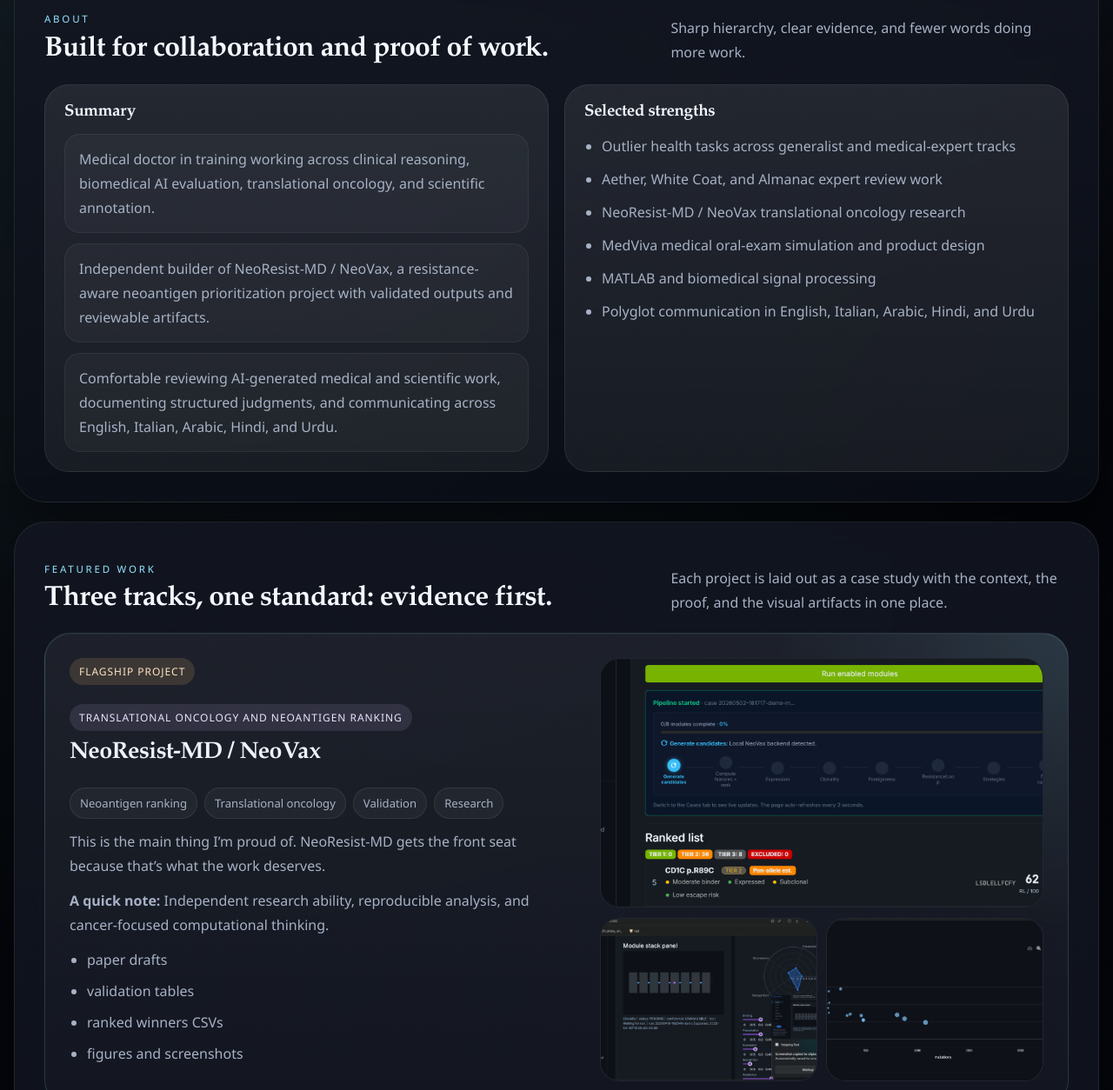
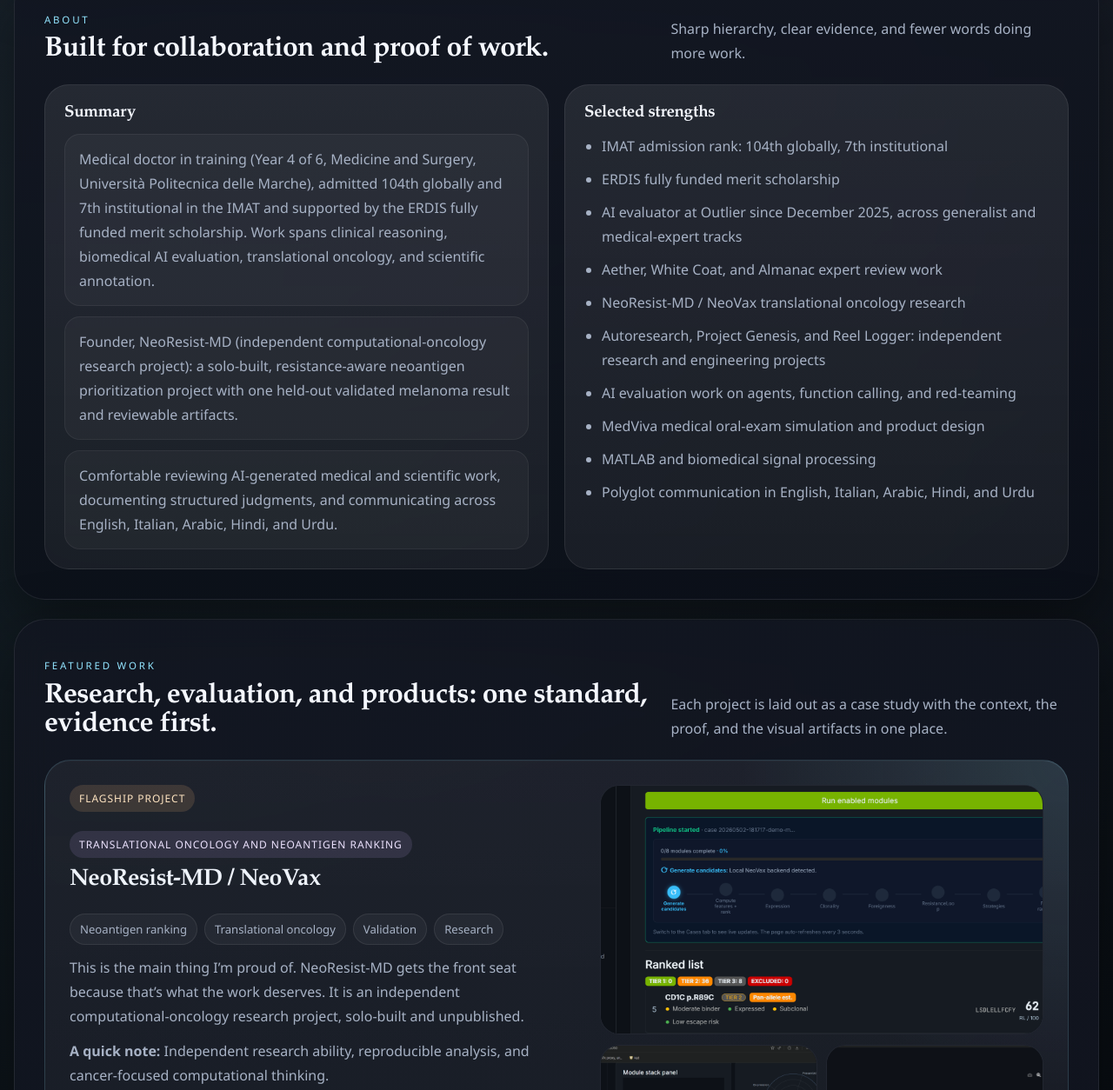
Before and after one commit to Adnan-shamim-dar/Adnan_portfolio, a plain HTML site: page index.html in a window 1280 px wide. Shown: the part 998-2252 px from the top of the page at 87% size. Drawn offline with Linux system fonts and the light colour scheme.

Commit message:
Portfolio update Oct 2026: SEO/OG fixes, caption fix, new project cards
- index.html: meta description, author, canonical, Open Graph and Twitter
  cards, wider title, static fallback in #summary/#highlights/#profile-links
- projects.json: IMAT rank and ERDIS scholarship, Year 4 of 6, Outlier since
  Dec 2025, NeoResist-MD founder descriptor; fold the nine screenshot captions
  into parent projects; add Autoresearch, Project Genesis, Reel Logger and
  AI Evaluation cards
- app.js: remove Screenshot Captions filter, show why_it_matters, try/catch
  in main(), skill tags for new cards

Co-Authored-By: Claude Opus 5.5 <noreply@anthropic.com>

```diff
--- a/app.js
+++ b/app.js
@@ -1,5 +1,8 @@
 async function loadData() {
   const response = await fetch("data/projects.json");
+  if (!response.ok) {
+    throw new Error(`Failed to load projects.json (${response.status})`);
+  }
   return response.json();
 }
 
@@ -32,8 +35,17 @@ function inferSkillTags(project) {
   if (name.includes("almanac")) {
     return ["Medical review", "Consistency checking", "Rewrite", "Outlier"];
   }
-  if (name.includes("screenshot captions")) {
-    return ["Captions", "Documentation", "Proof of work"];
+  if (name.includes("autoresearch")) {
+    return ["AI for science", "Research methods", "Provenance", "In progress"];
+  }
+  if (name.includes("genesis")) {
+    return ["Artificial life", "Simulation", "Null controls", "In progress"];
+  }
+  if (name.includes("reel logger")) {
+    return ["Agentic pipeline", "Automation", "Safety design", "Python"];
+  }
+  if (name.includes("ai evaluation")) {
+    return ["Agent evaluation", "Function calling", "Red-teaming", "Certificate"];
   }
   if (name.includes("outlier health work")) {
     return ["Health QA", "Review notes", "Proof of work"];
@@ -127,6 +139,7 @@ function renderProject(project, index) {
           <div class="caption-card">
             <div class="caption-label">${item.title}</div>
             <p>${item.caption}</p>
+            ${item.why_it_matters ? `<small><strong>Why it matters:</strong> ${item.why_it_matters}</small>` : ""}
           </div>
         `).join("")}
       </div>
@@ -156,16 +169,24 @@ function renderProject(project, index) {
 
 function renderProjects(projects) {
   const root = document.getElementById("projects");
-  const visibleProjects = projects
-    .filter((project) => !project.name.includes("Screenshot Captions"))
+  const visibleProjects = [...projects]
     .sort((a, b) => Number(b.name.includes("NeoResist-MD")) - Number(a.name.includes("NeoResist-MD")));
   root.innerHTML = visibleProjects.map((project, index) => renderProject(project, index)).join("");
 }
 
 (async function main() {
-  const data = await loadData();
-  renderSummary(data.summary);
-  renderHighlights(data.highlights);
-  renderProfileLinks(data.contact);
-  renderProjects(data.projects);
+  try {
+    const data = await loadData();
+    renderSummary(data.summary);
+    renderHighlights(data.highlights);
+    renderProfileLinks(data.contact);
+    renderProjects(data.projects);
+  } catch (error) {
+    // The static fallback in index.html stays in place if the data fails to load.
+    console.error("Could not load portfolio data:", error);
+    const root = document.getElementById("projects");
+    if (root) {
+      root.innerHTML = `<p class="prose">Project details could not be loaded. Please refresh, or email dar.adnan.54@gmail.com.</p>`;
+    }
+  }
 })();
--- a/data/projects.json
+++ b/data/projects.json
@@ -10,14 +10,18 @@
     "scholar": ""
   },
   "summary": [
-    "Medical doctor in training working across clinical reasoning, biomedical AI evaluation, translational oncology, and scientific annotation.",
-    "Independent builder of NeoResist-MD / NeoVax, a resistance-aware neoantigen prioritization project with validated outputs and reviewable artifacts.",
+    "Medical doctor in training (Year 4 of 6, Medicine and Surgery, Università Politecnica delle Marche), admitted 104th globally and 7th institutional in the IMAT and supported by the ERDIS fully funded merit scholarship. Work spans clinical reasoning, biomedical AI evaluation, translational oncology, and scientific annotation.",
+    "Founder, NeoResist-MD (independent computational-oncology research project): a solo-built, resistance-aware neoantigen prioritization project with one held-out validated melanoma result and reviewable artifacts.",
     "Comfortable reviewing AI-generated medical and scientific work, documenting structured judgments, and communicating across English, Italian, Arabic, Hindi, and Urdu."
   ],
   "highlights": [
-    "Outlier health tasks across generalist and medical-expert tracks",
+    "IMAT admission rank: 104th globally, 7th institutional",
+    "ERDIS fully funded merit scholarship",
+    "AI evaluator at Outlier since December 2025, across generalist and medical-expert tracks",
     "Aether, White Coat, and Almanac expert review work",
     "NeoResist-MD / NeoVax translational oncology research",
+    "Autoresearch, Project Genesis, and Reel Logger: independent research and engineering projects",
+    "AI evaluation work on agents, function calling, and red-teaming",
     "MedViva medical oral-exam simulation and product design",
     "MATLAB and biomedical signal processing",
     "Polyglot communication in English, Italian, Arabic, Hindi, and Urdu"
@@ -58,6 +62,23 @@
           "src": "assets/outlier/almanac/Screenshot 2026-04-09 064001.png",
           "alt": "Almanac tasking paused screen",
           "caption": "Almanac task screen."
+        }
+      ],
+      "captions": [
+        {
+          "title": "Medical response review",
+          "caption": "Medical answer review for accuracy, completeness, and reasoning structure.",
+          "why_it_matters": "Structured evaluation."
+        },
+        {
+          "title": "Hallucination check",
+          "caption": "Checked a response for unsupported claims, missing caveats, and wrong medical statements.",
+          "why_it_matters": "Judgment, not just typing."
+        },
+        {
+          "title": "Rubric-based scoring",
+          "caption": "Task rubric used to score the answer and explain the decision plainly.",
+          "why_it_matters": "Fits AI training and QA work."
         }
       ]
     },
@@ -164,38 +185,15 @@
       ]
     },
     {
-      "name": "Outlier Screenshot Captions",
-      "type": "Caption-ready proof of work",
-      "what_it_proves": "Clear, human-readable explanations of what each screenshot shows and why it matters.",
-      "story": "Short notes for screenshots. Enough context to read the work without decoding the raw UI.",
-      "captions": [
-        {
-          "title": "Medical response review",
-          "caption": "Medical answer review for accuracy, completeness, and reasoning structure.",
-          "why_it_matters": "Structured evaluation."
-        },
-        {
-          "title": "Hallucination check",
-          "caption": "Checked a response for unsupported claims, missing caveats, and wrong medical statements.",
-          "why_it_matters": "Judgment, not just typing."
-        },
-        {
-          "title": "Rubric-based scoring",
-          "caption": "Task rubric used to score the answer and explain the decision plainly.",
-          "why_it_matters": "Fits AI training and QA work."
-        }
-      ]
-    },
-    {
       "name": "NeoResist-MD / NeoVax",
       "type": "Translational oncology and neoantigen ranking",
       "what_it_proves": "Independent research ability, reproducible analysis, and cancer-focused computational thinking.",
-      "story": "This is the main thing I’m proud of. NeoResist-MD gets the front seat because that’s what the work deserves.",
+      "story": "This is the main thing I’m proud of. NeoResist-MD gets the front seat because that’s what the work deserves. It is an independent computational-oncology research project, solo-built and unpublished.",
       "evidence": [
-        "paper drafts",
-        "validation tables",
-        "ranked winners CSVs",
-        "figures and screenshots"
+        "held-out melanoma validation (Sahin 2017): mean patient AUC 0.470 → 0.575 (Δ +0.105, CI 0.511–0.630)",
+        "claim-tiered framework (discovery, held-out, support-only) with audit trails and case-level provenance",
+        "evaluation protocol pre-specified and deposited retrospectively on OSF",
+        "paper drafts, validation tables, ranked winners CSVs, figures and screenshots"
       ],
       "featured_images": [
         {
@@ -213,18 +211,12 @@
           "alt": "NeoVax TMB versus fanout bubble chart",
           "caption": "The analysis side of the project."
         }
-      ]
-    },
-    {
-      "name": "NeoVax Screenshot Captions",
-      "type": "Research proof and validation evidence",
-      "what_it_proves": "How the model was validated, what changed across cancer types, and why the project is scientifically interesting.",
-      "story": "Short notes for figures, tables, and draft snippets so the point is clear without opening the paper.",
+      ],
       "captions": [
         {
           "title": "Validation table",
-          "caption": "Held-out validation results across melanoma, GBM, pancreatic, and mixed cohorts.",
-          "why_it_matters": "Cancer-type differences."
+          "caption": "Validation table from the paper draft, with each result tiered as discovery, held-out validated, or support-only.",
+          "why_it_matters": "Claims are graded by how they were validated."
         },
         {
           "title": "Ranked outputs",
@@ -267,13 +259,7 @@
           "caption": "Upload workflow screen showing how study material or PDFs are brought into the system, which supports the idea that the tutor can be driven from user content.",
           "proof": "Shows how the project ingests source material for AI-assisted practice."
         }
-      ]
-    },
-    {
-      "name": "MedViva Screenshot Captions",
-      "type": "Demo and product proof",
-      "what_it_proves": "How the system prompts, evaluates, and guides medical-student style interaction.",
-      "story": "Short notes that pair screenshots with the prompt, the response, and the evaluation step.",
+      ],
       "captions": [
         {
           "title": "Prompt generation",
@@ -291,6 +277,52 @@
           "why_it_matters": "Educational utility."
         }
       ]
+    },
+    {
+      "name": "Autoresearch",
+      "type": "Refusal-gated discovery engine (AI for science)",
+      "what_it_proves": "That a discovery pipeline can be built to refuse: honest search under small samples, with claims graded by where the evidence came from.",
+      "story": "Built inside NeoResist-MD to search for interpretable neoantigen ranking formulas, with a core that is domain-generic. The search itself is standard. The part I care about is the gate: code that decides what the engine is allowed to claim, and stays silent when the evidence cannot support a claim.",
+      "evidence": [
+        "40,135 ledger rows and 21,848 unique formulas evaluated",
+        "0 claims promoted to “validated” by its own gate, which is the intended behaviour, not a failure",
+        "a code audit found gate and measurement bugs; they are being fixed before any methods claim is made",
+        "work in progress and unpublished"
+      ]
+    },
+    {
+      "name": "Project Genesis",
+      "type": "Artificial-life research (in progress)",
+      "what_it_proves": "Independent research design: a simulation built without a fitness function, with null baselines and self-audits applied to its own results.",
+      "story": "An artificial-life programme asking what emerges when single-cell agents face real death and no fitness function. I treat it as a test of method as much as of the idea: it has already caught and corrected a headline metric that a null control showed to be largely artifact, and a bug that had silently discarded most births.",
+      "evidence": [
+        "fitness-function-free simulation of single-cell agents under existential stakes",
+        "powered ablations and null-baseline controls, with 455 automated tests",
+        "own earlier results audited and corrected",
+        "unpublished; a framework paper is in preparation"
+      ]
+    },
+    {
+      "name": "Reel Logger",
+      "type": "Agentic pipeline (personal automation)",
+      "what_it_proves": "Building and running a working agentic system with sensible safety boundaries, not just prompting one.",
+      "story": "Share a saved reel to a Telegram bot and it comes back as a structured note in my Obsidian vault with the useful part already extracted. The source is currently in a private repository.",
+      "evidence": [
+        "Telegram bot → Cloudflare Worker (queue, deduplication) → local processor → Claude → Obsidian note",
+        "local processor: video download, frame extraction and speech-to-text, then Claude summarises transcript, caption and frames",
+        "safety design: the model gets no file or shell tools, and captions and video are treated as untrusted input",
+        "verified end to end in October 2026, including on an Instagram reel"
+      ]
+    },
+    {
+      "name": "AI Evaluation",
+      "type": "Agent, function-calling, and red-team evaluation",
+      "what_it_proves": "Evaluation skills beyond medical answer review: testing agents that call tools, and probing them for safety and injection failures.",
+      "story": "Outside Outlier I have been working on evaluation of AI agents. It applies the same instinct for rubrics, gold sets, and “is the improvement real?” to agent behaviour.",
+      "evidence": [
+        "Mercor “Introduction to Agents” certificate, completed 11 October 2026 (no. MRC-2026-H2D5H9QV, verifiable at <a href=\"https://work.mercor.com/learn/verify/MRC-2026-H2D5H9QV\" target=\"_blank\" rel=\"noreferrer\">work.mercor.com</a>)",
+        "Labelbox voice-agent task (instructions received 1 October 2026): a recorded call to a front-desk agent for a fictional clinic, covering function-call correctness, a safety-refusal test and a prompt-injection test. I prepared this task; submission and payment are not yet confirmed"
+      ]
     }
   ]
 }
--- a/index.html
+++ b/index.html
@@ -3,7 +3,23 @@
   <head>
     <meta charset="utf-8" />
     <meta name="viewport" content="width=device-width, initial-scale=1" />
-    <title>Adnan Shamim Dar | Portfolio</title>
+    <title>Adnan Shamim Dar | Medical AI Evaluation &amp; Translational Oncology</title>
+    <meta name="description" content="Adnan Shamim Dar: doctor in training (Year 4 of 6, Università Politecnica delle Marche), biomedical AI evaluator, and translational oncology researcher. Proof of work from Outlier AI evaluation, NeoResist-MD, Autoresearch, and MedViva." />
+    <meta name="author" content="Adnan Shamim Dar" />
+    <link rel="canonical" href="https://adnan-shamim-dar.github.io/Adnan_portfolio/" />
+    <meta property="og:type" content="website" />
+    <meta property="og:site_name" content="Adnan Shamim Dar" />
+    <meta property="og:title" content="Adnan Shamim Dar | Medical AI Evaluation &amp; Translational Oncology" />
+    <meta property="og:description" content="Adnan Shamim Dar: doctor in training (Year 4 of 6, Università Politecnica delle Marche), biomedical AI evaluator, and translational oncology researcher. Proof of work from Outlier AI evaluation, NeoResist-MD, Autoresearch, and MedViva." />
+    <meta property="og:url" content="https://adnan-shamim-dar.github.io/Adnan_portfolio/" />
+    <meta property="og:image" content="https://adnan-shamim-dar.github.io/Adnan_portfolio/assets/portrait.jpg" />
+    <meta property="og:image:alt" content="Adnan Shamim Dar in a white coat" />
+    <meta property="og:locale" content="en_GB" />
+    <meta name="twitter:card" content="summary_large_image" />
+    <meta name="twitter:title" content="Adnan Shamim Dar | Medical AI Evaluation &amp; Translational Oncology" />
+    <meta name="twitter:description" content="Adnan Shamim Dar: doctor in training (Year 4 of 6, Università Politecnica delle Marche), biomedical AI evaluator, and translational oncology researcher. Proof of work from Outlier AI evaluation, NeoResist-MD, Autoresearch, and MedViva." />
+    <meta name="twitter:image" content="https://adnan-shamim-dar.github.io/Adnan_portfolio/assets/portrait.jpg" />
+    <meta name="twitter:image:alt" content="Adnan Shamim Dar in a white coat" />
     <link rel="stylesheet" href="style.css" />
   </head>
   <body>
@@ -37,8 +53,9 @@
               that reads clearly to humans and screening systems alike.
             </p>
             <p class="lede">
-              I review medical AI, document proof-of-work, and develop NeoVax / NeoResist-MD as a
-              resistance-aware neoantigen prioritization project with real validation artifacts.
+              I review medical AI, document proof-of-work, and develop NeoVax / NeoResist-MD, an
+              independent computational-oncology research project on resistance-aware neoantigen
+              prioritization. Founder, NeoResist-MD.
             </p>
 
             <div class="hero-meta">
@@ -51,7 +68,13 @@
               <a class="button button-secondary" href="mailto:dar.adnan.54@gmail.com">Contact</a>
             </div>
 
-            <div id="profile-links" class="profile-links" aria-label="Profile links"></div>
+            <div id="profile-links" class="profile-links" aria-label="Profile links">
+            <!-- Static fallback: app.js overwrites this from data/projects.json. Keep in sync. -->
+            <a class="profile-link" href="mailto:dar.adnan.54@gmail.com">Email</a>
+            <a class="profile-link" href="https://github.com/Adnan-shamim-dar" target="_blank" rel="noreferrer">GitHub</a>
+            <a class="profile-link" href="https://www.linkedin.com/in/adnan-shamim-dar-85664b230/" target="_blank" rel="noreferrer">LinkedIn</a>
+            <a class="profile-link" href="https://orcid.org/0009-0008-9711-0252" target="_blank" rel="noreferrer">ORCID</a>
+          </div>
 
             <div class="hero-pills" aria-label="Key strengths">
               <span>Doctor in training</span>
@@ -98,11 +121,28 @@
         <div class="about-grid">
           <article class="panel panel--soft">
             <h3>Summary</h3>
-            <div id="summary" class="prose"></div>
+            <div id="summary" class="prose">
+            <!-- Static fallback: app.js overwrites this from data/projects.json. Keep in sync. -->
+            <p>Medical doctor in training (Year 4 of 6, Medicine and Surgery, Università Politecnica delle Marche), admitted 104th globally and 7th institutional in the IMAT and supported by the ERDIS fully funded merit scholarship. Work spans clinical reasoning, biomedical AI evaluation, translational oncology, and scientific annotation.</p>
+            <p>Founder, NeoResist-MD (independent computational-oncology research project): a solo-built, resistance-aware neoantigen prioritization project with one held-out validated melanoma result and reviewable artifacts.</p>
+            <p>Comfortable reviewing AI-generated medical and scientific work, documenting structured judgments, and communicating across English, Italian, Arabic, Hindi, and Urdu.</p>
+          </div>
           </article>
           <article class="panel panel--soft">
             <h3>Selected strengths</h3>
-            <ul id="highlights" class="feature-list"></ul>
+            <ul id="highlights" class="feature-list">
+            <!-- Static fallback: app.js overwrites this from data/projects.json. Keep in sync. -->
+            <li>IMAT admission rank: 104th globally, 7th institutional</li>
+            <li>ERDIS fully funded merit scholarship</li>
+            <li>AI evaluator at Outlier since December 2025, across generalist and medical-expert tracks</li>
+            <li>Aether, White Coat, and Almanac expert review work</li>
+            <li>NeoResist-MD / NeoVax translational oncology research</li>
+            <li>Autoresearch, Project Genesis, and Reel Logger: independent research and engineering projects</li>
+            <li>AI evaluation work on agents, function calling, and red-teaming</li>
+            <li>MedViva medical oral-exam simulation and product design</li>
+            <li>MATLAB and biomedical signal processing</li>
+            <li>Polyglot communication in English, Italian, Arabic, Hindi, and Urdu</li>
+          </ul>
           </article>
         </div>
       </section>
@@ -111,7 +151,7 @@
         <div class="section-heading">
           <div>
             <p class="section-label">Featured work</p>
-            <h2>Three tracks, one standard: evidence first.</h2>
+            <h2>Research, evaluation, and products: one standard, evidence first.</h2>
           </div>
           <p class="section-lead">
             Each project is laid out as a case study with the context, the proof, and the visual
```
